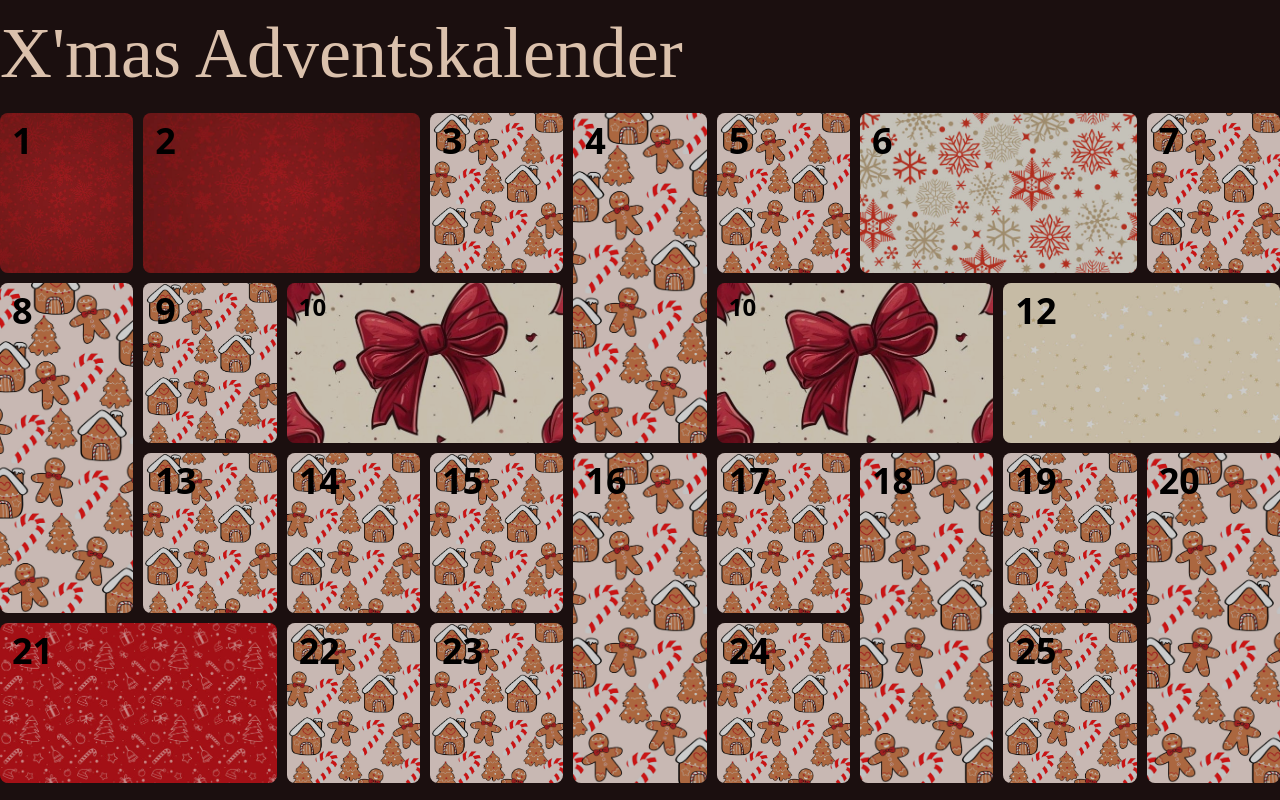
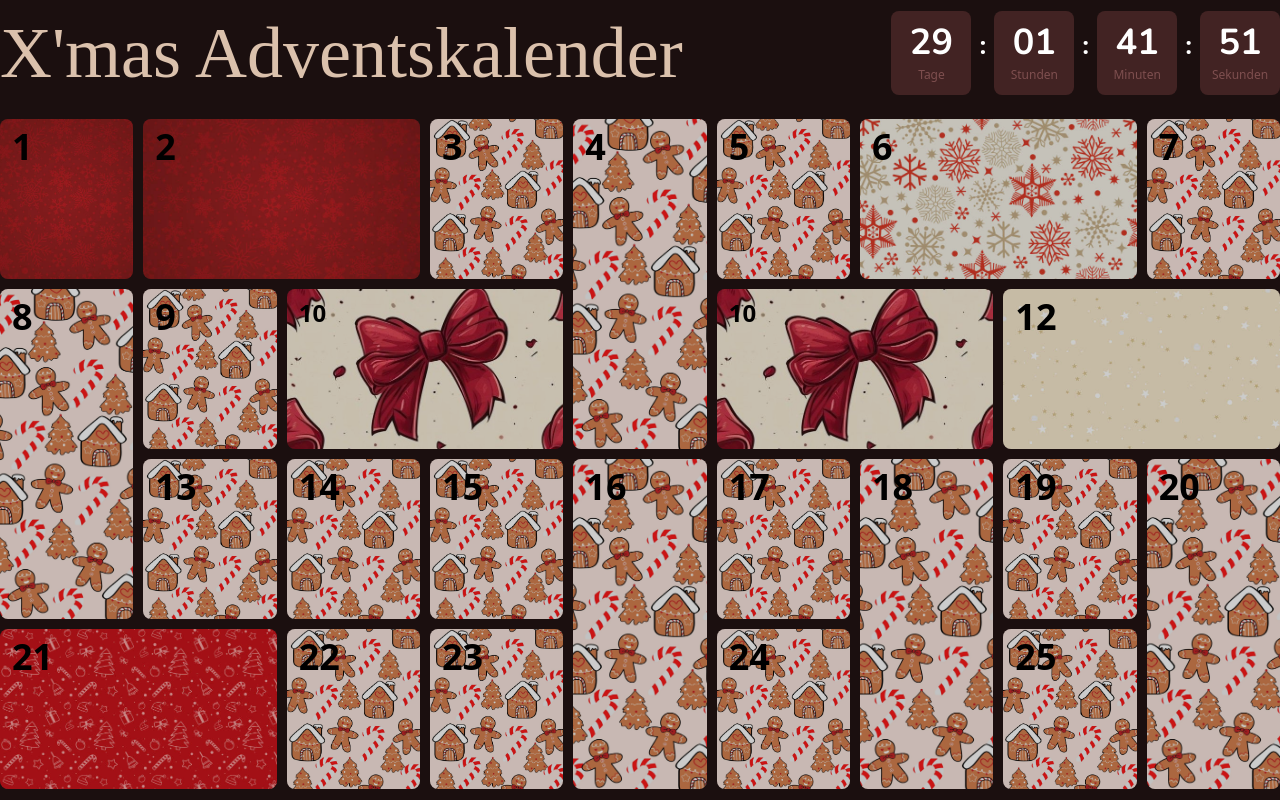
Before and after one commit to rezajaber/advent-calendar, a Vue app: page / in a window 1280 px wide. Built offline with nearby package versions, Linux system fonts and the light colour scheme; the HTML template or start-up script is replaced by a standard one; a web font is replaced by a local one.

Commit message:
Countdown

```diff
--- a/src/components/MainHeader.vue
+++ b/src/components/MainHeader.vue
@@ -1,5 +1,6 @@
 <script setup lang="ts">
 import { ref, onMounted, onUnmounted } from 'vue'
+
 const targetDate = new Date('2024-12-24T00:00:00');
 
 const countdown = ref({
@@ -13,6 +14,11 @@ const updateCountdown = () => {
   const now = new Date().getTime();
   const timeLeft = targetDate.getTime() - now;
 
+  if (timeLeft <= 0) {
+    countdown.value = { days: 0, hours: 0, minutes: 0, seconds: 0 };
+    return;
+  }
+
   countdown.value = {
     days: Math.floor(timeLeft / (1000 * 60 * 60 * 24)),
     hours: Math.floor((timeLeft % (1000 * 60 * 60 * 24)) / (1000 * 60 * 60)),
@@ -21,15 +27,66 @@ const updateCountdown = () => {
   };
 };
 
+let timer: NodeJS.Timer;
+
 onMounted(() => {
   updateCountdown();
-  const timer = setInterval(updateCountdown, 1000);
-  onUnmounted(() => clearInterval(timer));
+  timer = setInterval(updateCountdown, 1000);
+});
+
+onUnmounted(() => {
+  if (timer) clearInterval(timer);
 });
 </script>
 
 <template>
+  <div class="flex justify-between items-center gap-8">
     <div class="flex justify-between items-center">
       <h1 class="text-7xl text-[#dbc1ac] font-title">X'mas Adventskalender</h1>
     </div>
+
+    <div class="flex items-center gap-2">
+      <div class="flex flex-col items-center bg-[#4d2828] bg-opacity-80 rounded-lg p-3 w-20">
+        <div class="text-4xl font-body font-bold text-white">
+          {{ String(countdown.days).padStart(2, '0') }}
+        </div>
+        <div class="text-xs text-[#7e4f4f] mt-1">
+          Tage
+        </div>
+      </div>
+
+      <div class="text-white text-2xl font-bold flex flex-col justify-center h-full pb-4">:</div>
+
+      <div class="flex flex-col items-center bg-[#4d2828] bg-opacity-80 rounded-lg p-3 w-20">
+        <div class="text-4xl font-body font-bold text-white">
+          {{ String(countdown.hours).padStart(2, '0') }}
+        </div>
+        <div class="text-xs text-[#7e4f4f] mt-1">
+          Stunden
+        </div>
+      </div>
+
+      <div class="text-white text-2xl font-bold flex flex-col justify-center h-full pb-4">:</div>
+
+      <div class="flex flex-col items-center bg-[#4d2828] bg-opacity-80 rounded-lg p-3 w-20">
+        <div class="text-4xl font-body font-bold text-white">
+          {{ String(countdown.minutes).padStart(2, '0') }}
+        </div>
+        <div class="text-xs text-[#7e4f4f] mt-1">
+          Minuten
+        </div>
+      </div>
+
+      <div class="text-white text-2xl font-bold flex flex-col justify-center h-full pb-4">:</div>
+
+      <div class="flex flex-col items-center bg-[#4d2828] bg-opacity-80 rounded-lg p-3 w-20">
+        <div class="text-4xl font-body font-bold text-white">
+          {{ String(countdown.seconds).padStart(2, '0') }}
+        </div>
+        <div class="text-xs text-[#7e4f4f] mt-1">
+          Sekunden
+        </div>
+      </div>
+    </div>
+  </div>
 </template>
```
